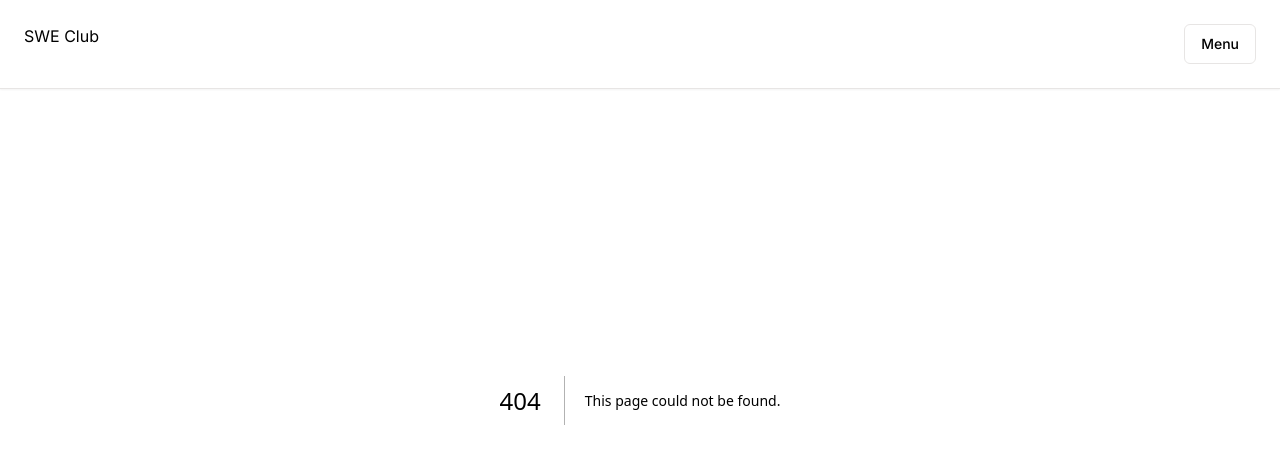
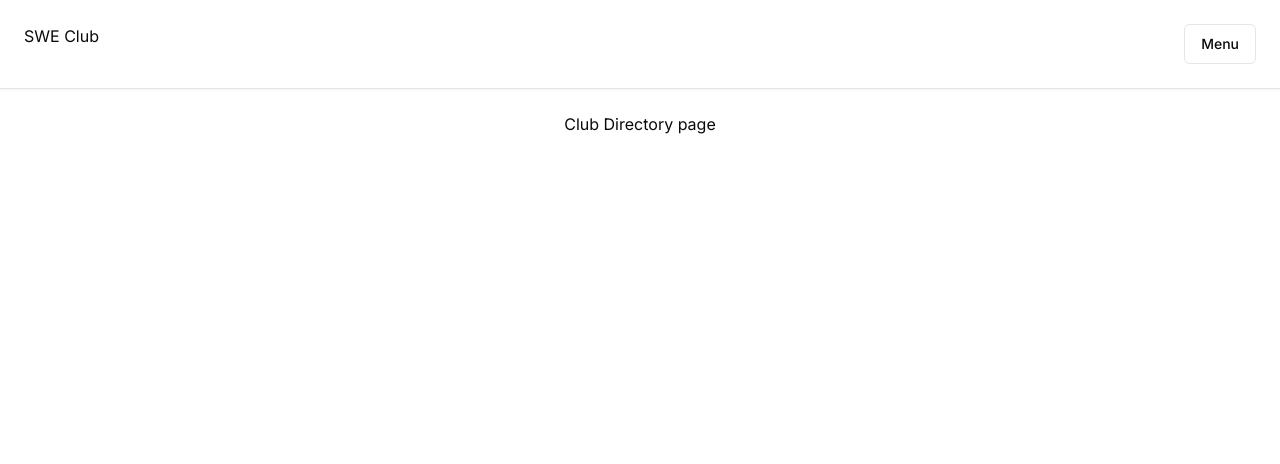
Before and after one commit to SWC-Software-Engineering-Club/SWE-Club-Website, a Next.js app: page /club-directory in a window 1280 px wide. Before the commit this address had no page. Shown: the top 464 px of the page. Built offline with nearby package versions, Linux system fonts and the light colour scheme.

Commit message:
Create website routes
We just need to make these pages accessible from the navigation bar menu button.

```diff
--- /dev/null
+++ b/app/club-directory/page.jsx
@@ -0,0 +1,10 @@
+export default function ClubDirectory()
+{
+  return (
+    <div className='p-0 pt-28'>
+      <center>
+      Club Directory page
+      </center>
+    </div>
+  )
+}
```
Also changed, not shown: app/blogs/page.jsx (added, +10 -0 lines), app/signup/page.jsx (added, +10 -0 lines).
